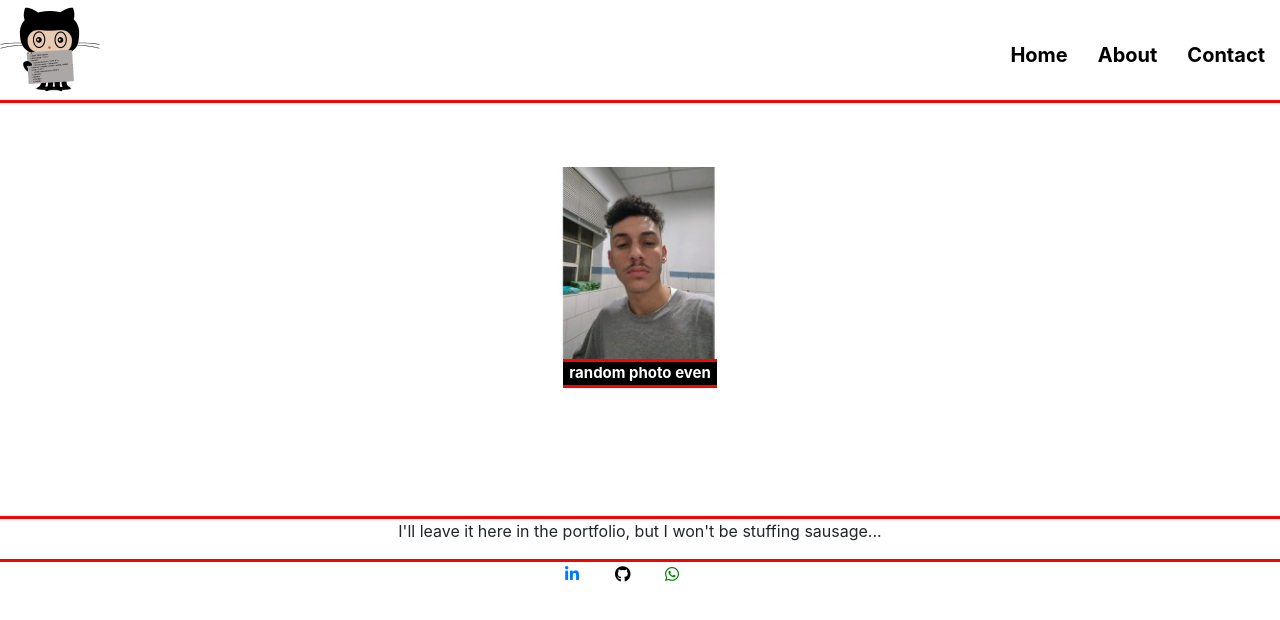
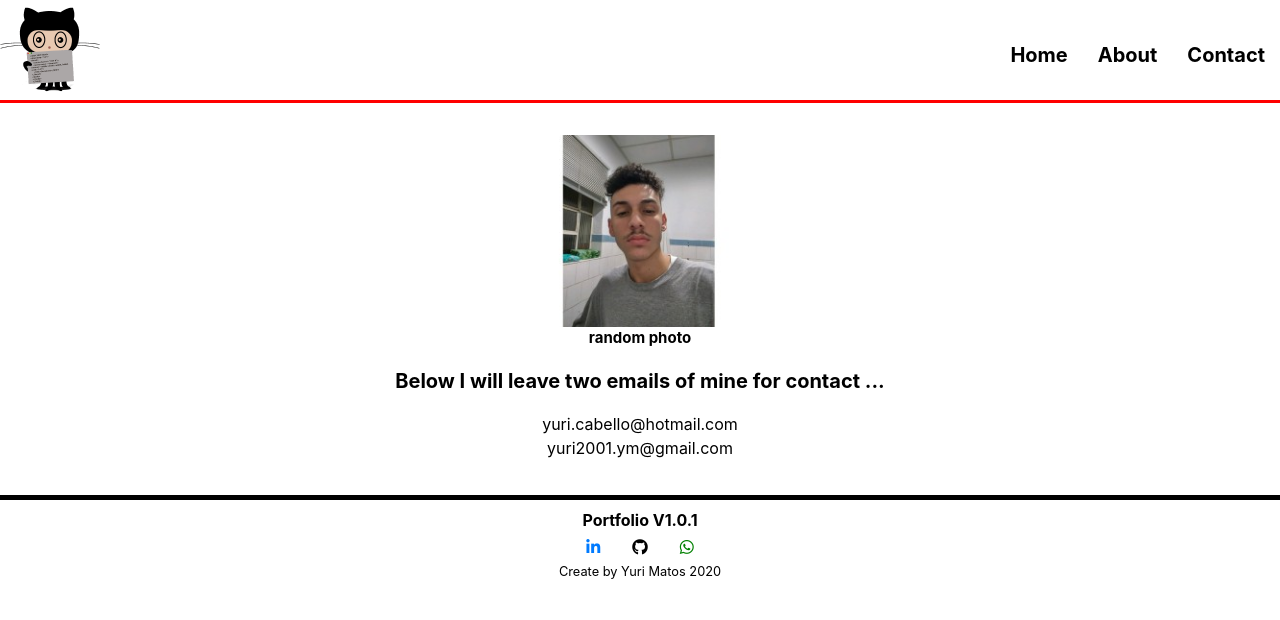
Before and after one commit to yurimatos11/Portfolio, a React (Create React App) app: page /contact in a window 1280 px wide. Shown: the top 620 px of the page. Built offline with nearby package versions, Linux system fonts and the light colour scheme.

Commit message:
Portfolio V1.01

```diff
--- a/public/index.html
+++ b/public/index.html
@@ -8,12 +8,7 @@
     <title>Portfolio App</title>
   </head>
   <body>
-    <noscript>You need to enable JavaScript to run this app.</noscript>
-
     <div id="root"></div>
-
-
-
 
     <script src="https://code.jquery.com/jquery-3.5.1.slim.min.js" integrity="sha384-DfXdz2htPH0lsSSs5nCTpuj/zy4C+OGpamoFVy38MVBnE+IbbVYUew+OrCXaRkfj" crossorigin="anonymous"></script>
     <script src="https://cdn.jsdelivr.net/npm/bootstrap@4.5.3/dist/js/bootstrap.bundle.min.js" integrity="sha384-ho+j7jyWK8fNQe+A12Hb8AhRq26LrZ/JpcUGGOn+Y7RsweNrtN/tE3MoK7ZeZDyx" crossorigin="anonymous"></script>
@@ -21,6 +16,5 @@
     <script src="https://cdn.jsdelivr.net/npm/popper.js@1.16.1/dist/umd/popper.min.js" integrity="sha384-9/reFTGAW83EW2RDu2S0VKaIzap3H66lZH81PoYlFhbGU+6BZp6G7niu735Sk7lN" crossorigin="anonymous"></script>
     <script src="https://cdn.jsdelivr.net/npm/bootstrap@4.5.3/dist/js/bootstrap.min.js" integrity="sha384-w1Q4orYjBQndcko6MimVbzY0tgp4pWB4lZ7lr30WKz0vr/aWKhXdBNmNb5D92v7s" crossorigin="anonymous"></script>
 
-
   </body>
 </html>
--- a/src/App.tsx
+++ b/src/App.tsx
@@ -3,6 +3,7 @@ import { BrowserRouter } from 'react-router-dom';
 import GlobalStyles from './styles/global';
 import Routes from './routes';
 import Header from './components/header';
+import Footer from './components/footer';
 
 const App = () => (
   <>
@@ -10,6 +11,7 @@ const App = () => (
     <BrowserRouter>
       <Routes />
     </BrowserRouter>
+    <Footer />
     <GlobalStyles />
   </>
 
--- /dev/null
+++ b/src/components/footer/index.tsx
@@ -0,0 +1,23 @@
+import React from 'react';
+
+import { Container } from './styles';
+
+const footer: React.FC = () => {
+  return(
+      <>
+        <Container>
+            <strong>
+                Portfolio V1.0.1
+            </strong>
+            <div className="socias">
+                <a href="https://www.linkedin.com/in/yuri-matos-82954717a/"><i className="fab fa-linkedin-in"></i></a>
+                <a href="https://github.com/yurimatos11"><i className="fab fa-github"></i></a>
+                <a href="https://api.whatsapp.com/"><i className="fab fa-whatsapp"></i></a>
+            </div>
+            <p>Create by Yuri Matos 2020</p>
+        </Container>
+      </>
+  );
+}
+
+export default footer;
--- /dev/null
+++ b/src/components/footer/styles.tsx
@@ -0,0 +1,38 @@
+import styled from 'styled-components';
+
+export const Container = styled.div`
+border-top: 5px #000 solid;
+strong{
+    display: flex;
+    justify-content: center;
+    margin-top: .5rem;
+    color: #000;
+}
+p{
+    display: flex;
+    justify-content: center;
+    font-size: .8rem;
+    color: #000;
+}
+  .socias{
+        display: flex;
+        justify-content: center;
+        padding: .2rem;
+        .fa-linkedin-in{
+            margin-right: 1rem;
+            margin-left: 1rem;
+        }
+
+        .fa-github{
+            margin-right: 1rem;
+            margin-left: 1rem;
+            color: #000;
+        }
+
+        .fa-whatsapp{
+            margin-right: 1rem;
+            margin-left: 1rem;
+            color: green;
+        }
+    }
+`;
--- a/src/pages/about/index.tsx
+++ b/src/pages/about/index.tsx
@@ -8,7 +8,13 @@ const about = () => {
             <Container>
                 <Content>
                    <div className="about">
-                        <strong>Here I will talk about my qualities ...</strong>
+                        <div className="txt">
+                            <h1>Who am I?</h1>
+                                <p>My name is Yuri Matos, and I'm going to talk a little bit about myself, I'm currently studying computer science with training for 12/2022, my main qualities in web development are: ReactJs, HTML, CSS, JS, Bootstrap, Figma, TypeScript ... I'm always looking to qualify and learn more to become a good front-end developer.
+                                I have other qualities like photoshop, office package and Linux.
+                                There's a lot about me to talk about, but I won't say everything here, if you want to know more about me go to the "Contacts" tab, to contact me ...</p>
+                        </div>
+                        <h1>Here I will talk about my qualities ...</h1>
                         <div className="html">
                             <p>HTML</p>
                             <p>99%</p>
--- a/src/pages/about/styles.tsx
+++ b/src/pages/about/styles.tsx
@@ -8,18 +8,30 @@ export const  Container = styled.div`
 
 export const Content = styled.div`
     .about{
-        strong{
-            display: flex;
-            justify-content: center;
+        margin-bottom: 1rem;
+        .txt{
+            color: #000;
+            h1{
+                font-size: 2rem;
+                margin: 1.5rem 1rem;
+                font-weight: bold;
+            }
+            p{
+                color: #000;
+                margin: 1rem 2rem;
+            }
+        }
+
+        h1{
+            margin: 1.5rem 1rem;
             font-size: 1.3rem;
             font-weight: bold;
-            margin-top: 10;
             color: #000;
         }
         .html{
             display: flex;
             justify-content: space-between;
-            margin-top: 4.5rem;
+            margin-top: 2rem;
             background: #000;
             color: #fff;
             width: 99%;
@@ -105,7 +117,7 @@ export const Content = styled.div`
 
     @media (min-width: 500px){
         .about{
-            strong{
+            h1{
             font-size: 30px;
         }
         }
--- a/src/pages/contact/index.tsx
+++ b/src/pages/contact/index.tsx
@@ -11,13 +11,12 @@ const contact = () => {
                 <Content>
                     <div className="card">
                         <img src={Yuri} alt="eu"/>
-                        <strong>random photo even</strong>
-                        <p>I'll leave it here in the portfolio, but I won't be stuffing sausage...</p>
-                   </div>
-                    <div className="socias">
-                        <a href="https://www.linkedin.com/in/yuri-matos-82954717a/"><i className="fab fa-linkedin-in"></i></a>
-                        <a href="https://github.com/yurimatos11"><i className="fab fa-github"></i></a>
-                        <a href="https://api.whatsapp.com/"><i className="fab fa-whatsapp"></i></a>
+                        <strong>random photo</strong>
+                    </div>
+                    <div className="contact">
+                        <p>Below I will leave two emails of mine for contact ...</p>
+                        <a href="https://outlook.live.com/mail/0/inbox">yuri.cabello@hotmail.com</a>
+                        <a className="gmail" href="https://mail.google.com/mail/u/0/?tab=rm&ogbl#inbox">yuri2001.ym@gmail.com</a>
                     </div>
                 </Content>
             </Container>
--- a/src/pages/contact/styles.tsx
+++ b/src/pages/contact/styles.tsx
@@ -12,80 +12,59 @@ export const Content = styled.div`
         justify-content: center;
         align-items: center;
         border: none;
-        margin-top: 20%;
+        margin-top: 2rem;
 
         img{
             width: 12rem;
         }
 
         strong{
-            border-top: solid red;
-            border-bottom: solid red;
-            border-right: none;
-            border-left: none;
-            background-color: #000;
-            color: #fff;
+            color: #000;
             width: 9.6rem;
             font-size: 0.8rem;
             display: flex;
             justify-content: center;
         }
+    }
 
+    .contact{
         p{
-            margin-top: 30%;
-            border-top: solid red;
-            width: 100%;
+            font-weight: bold;
+            color: #000;
+            margin: 1rem;
+            font-size: .8rem
+        }
+        a{
             display: flex;
             justify-content: center;
+            text-decoration: none;
+            color: #000;
+            &:hover{
+                color: red;
+                transition: 1s;
+                font-weight: bold;
+            }
         }
-    }
-
-    .socias{
-        display: flex;
-        justify-content: center;
-        border-top: solid red;
-        .fa-linkedin-in{
-            width: 2.0rem;
-        }
-
-        .fa-github{
-            width: 2.0rem;
-            color: #000;
-        }
-
-        .fa-whatsapp{
-            width: 2.0rem;
-            color: green;
+        .gmail{
+            margin-bottom: 2.5rem;
         }
     }
 
     @media (min-width: 500px){
         .card{
-            margin-top: 5%;
-
         strong{
             font-size: 15px;
         }
-
+    }
+    .contact{
         p{
-            margin-top: 10%;
+            display: flex;
+            justify-content: center;
+            font-size: 20px;
+        }
+        .gmail{
+            margin-bottom: 35px;
         }
     }
-
-    .socias{
-
-        .fa-linkedin-in{
-            width: 50px;
-        }
-
-        .fa-github{
-            width: 50px;
-        }
-
-        .fa-whatsapp{
-            width: 50px;
-        }
-    }
-
-    }
+}
 `;
--- a/src/pages/home/index.tsx
+++ b/src/pages/home/index.tsx
@@ -43,6 +43,14 @@ const home = () => {
                     </a>
                     </div>
                     <small>Ignores randomness and bad image</small>
+                    <div className="props">
+                        <h1>Because I decided to create!</h1>
+                        <p>I decided to create my <i>Portfolio</i>to talk a little about myself, and show my qualities...</p>
+                    </div>
+                    <div className="tools">
+                        <h1>What tools did I use?</h1>
+                        <p>For the creation of my Portfolio I used some tools, Font Awesome for icons, the bootstrap for carousel, and last but not least the translator. Yes I am not fluent in English, I used the translator to help me with some translations...</p>
+                    </div>
                 </Content>
             </Container>
         </>
--- a/src/pages/home/styles.tsx
+++ b/src/pages/home/styles.tsx
@@ -58,6 +58,44 @@ export const Content = styled.div`
         justify-content: center;
     }
 
+    .props{
+        border-top: 8px #ff0000 solid;
+        background: #000000;
+        margin-top: 1rem;
+        h1{
+            display: flex;
+            justify-content: center;
+            color: #fff;
+            font-size: 1.3rem;
+            font-weight: bold;
+            padding: .8rem;
+        }
+        p{
+            color: #fff;
+            font-size: .8rem;
+            padding: .8rem;
+        }
+    }
+
+    .tools{
+        border-top: 8px #ff0000 solid;
+        border-bottom: 8px #ff0000 solid;
+        margin-top: -16px;
+        h1{
+            color: #000;
+            font-size: 1.5rem;
+            font-weight: bold;
+            display: flex;
+            justify-content: center;
+            padding: .8rem;
+        }
+        p{
+            color: #000;
+            font-size: .8rem;
+            margin: .8rem;
+        }
+    }
+
     @media (min-width: 500px){
         .submit{
             margin-top: 0px;
@@ -93,7 +131,5 @@ export const Content = styled.div`
         margin-top: 30px;
         width: 80%;
     }
-
     }
-
 `;
```
Also changed, not shown: 1 other file (tests, documents, lock files or other folders).
